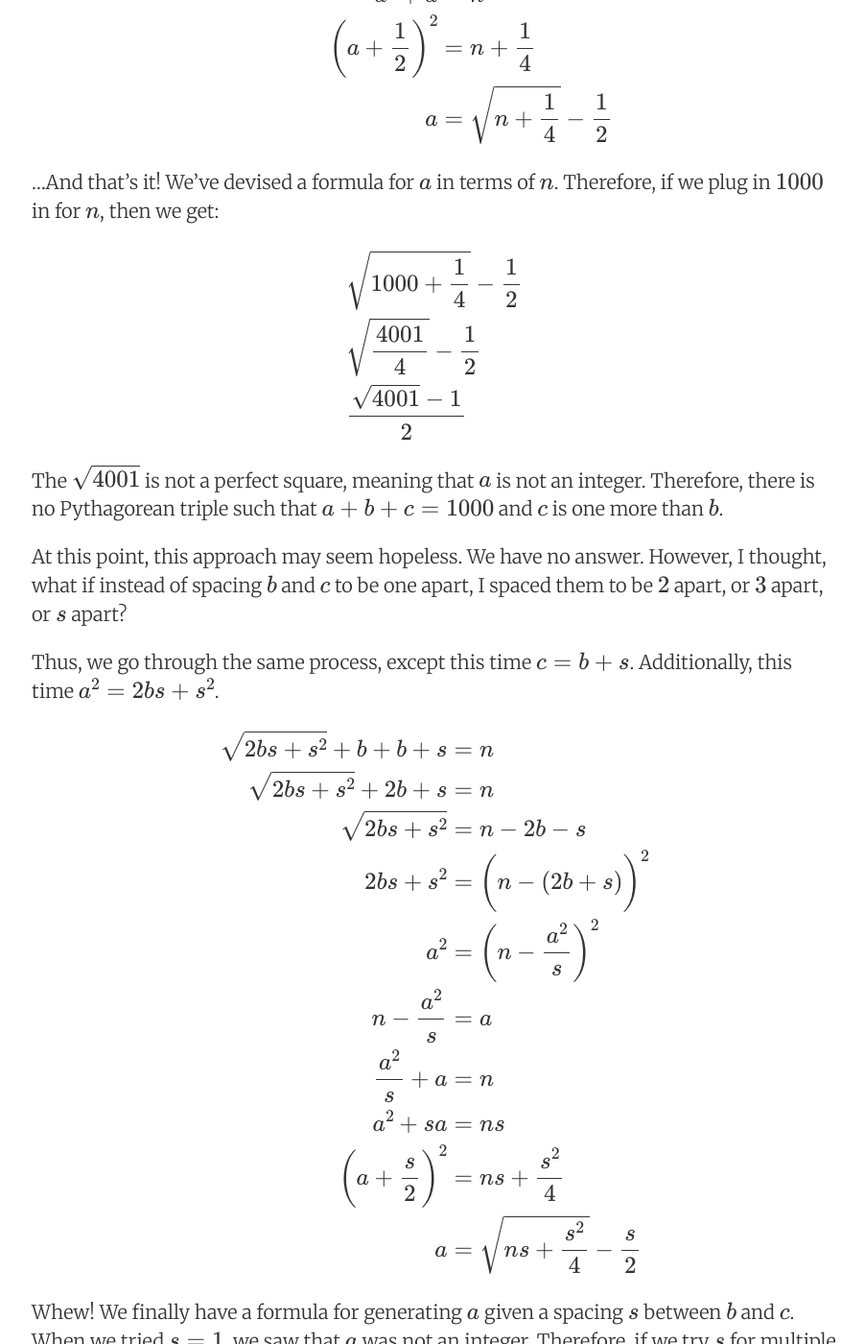
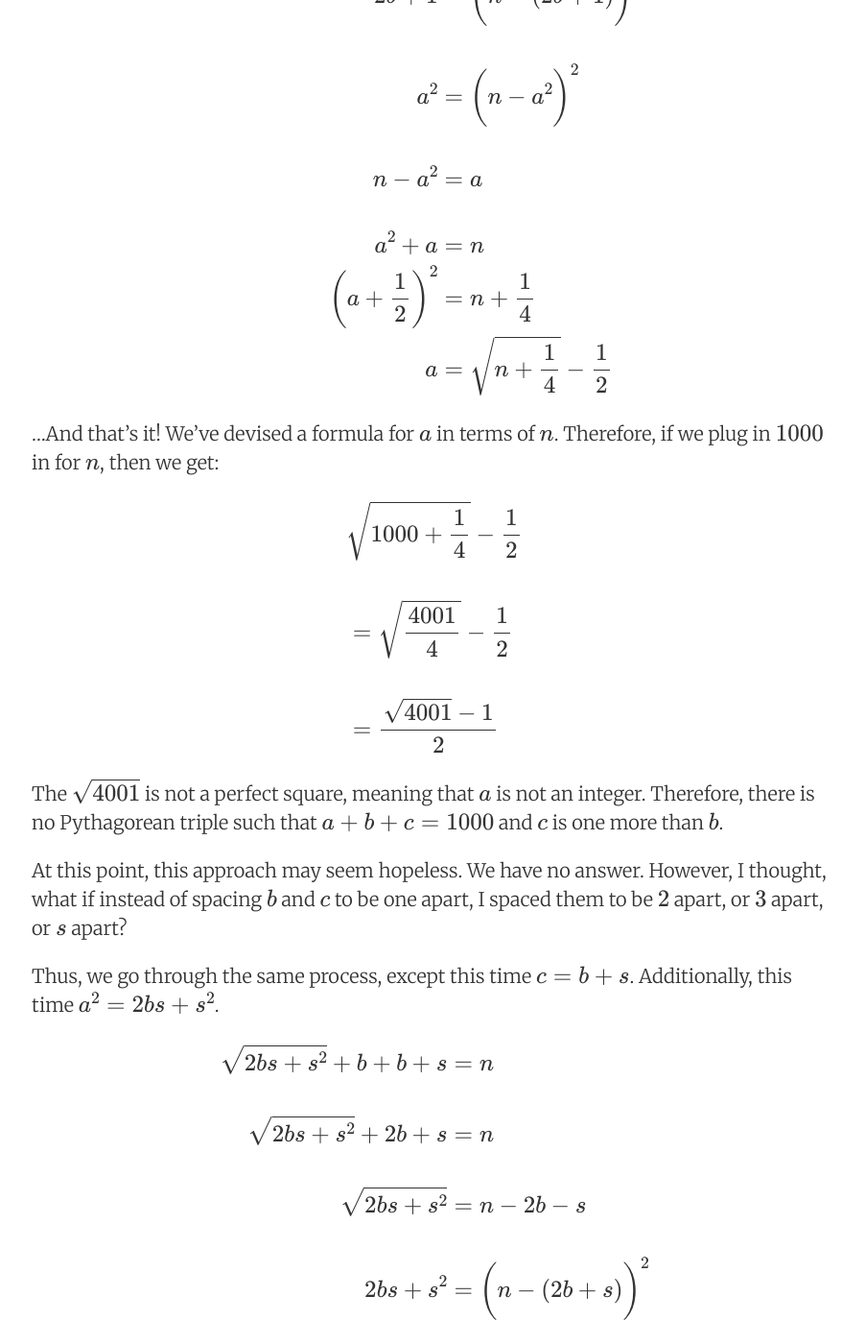
Before and after one commit to m4rtyr/m4rtyr.github.io, a Jekyll site: the page built from _posts/2019-12-18-different-way-to-find-pythagorean-triples.md, in a window 1280 px wide and 1400 px high, scrolled down 1891 px. Shown: the whole window at 96% size, without its empty margins (187-1089 px from the left). Built offline with Jekyll 4.4.1, drawn with Linux system fonts in a browser that asks for light colours; formulas are drawn with MathJax 3; some of the changed text lies outside the part shown.

Commit message:
Added spaces to lines in Pythagorean Triples article

```diff
--- a/_posts/2019-12-18-different-way-to-find-pythagorean-triples.md
+++ b/_posts/2019-12-18-different-way-to-find-pythagorean-triples.md
@@ -35,7 +35,9 @@ From the above, we get the following formula:
 
 $$\begin{align}
   a^2 + b^2 & = (b + 1)^2 \\
+  \\
   a^2 & = b^2 + 2b + 1 - b^2 \\
+  \\
   a^2 & = 2b + 1
 \end{align}$$
 
@@ -44,11 +46,17 @@ where $$n$$ is any arbitrary positive integer (I do this to make the formula mor
 
 $$\begin{align}
 \sqrt{2b+1} + b + b + 1 & = n \\
+\\
 \sqrt{2b+1} + 2b + 1 & = n \\
+\\
 \sqrt{2b + 1} & = n-2b-1 \\
+\\
 2b + 1 & = \bigg(n - (2b + 1)\bigg)^2 \\
+\\
 a^2 & = \bigg(n - a^2\bigg)^2 \\
+\\
 n - a^2 & = a \\
+\\
 a^2 + a & = n \\
 \biggl(a + \frac{1}{2}\biggl)^2 & = n + \frac{1}{4} \\
 a & = \sqrt{n + \frac{1}{4}} - \frac{1}{2}
@@ -59,8 +67,10 @@ if we plug in $$1000$$ in for $$n$$, then we get:
 
 $$\begin{align}
 & \sqrt{1000 + \frac{1}{4}} - \frac{1}{2} \\
-& \sqrt{\frac{4001}{4}} - \frac{1}{2} \\
-& \frac{\sqrt{4001} - 1}{2} \\
+\\
+& = \sqrt{\frac{4001}{4}} - \frac{1}{2} \\
+\\
+& = \frac{\sqrt{4001} - 1}{2} \\
 \end{align}$$
 
 The $$\sqrt{4001}$$ is not a perfect square, meaning that $$a$$ is not an integer.
@@ -75,14 +85,23 @@ Thus, we go through the same process, except this time $$c = b + s$$. Additional
 
 $$\begin{align}
 \sqrt{2bs + s^2} + b + b + s & = n \\
+\\
 \sqrt{2bs + s^2} + 2b + s & = n \\
+\\
 \sqrt{2bs + s^2} & = n - 2b - s \\
+\\
 2bs + s^2 & = \biggl(n - (2b + s)\biggl)^2 \\
+\\
 a^2 & = \biggl(n - \frac{a^2}{s}\biggl)^2 \\
+\\
 n - \frac{a^2}{s} & = a \\
+\\
 \frac{a^2}{s} + a & = n \\
+\\
 a^2 + sa & = ns \\
+\\
 \biggl(a + \frac{s}{2}\biggl)^2 & = ns + \frac{s^2}{4} \\
+\\
 a & = \sqrt{ns + \frac{s^2}{4}} - \frac{s}{2} \\
 \end{align}$$
 
```
